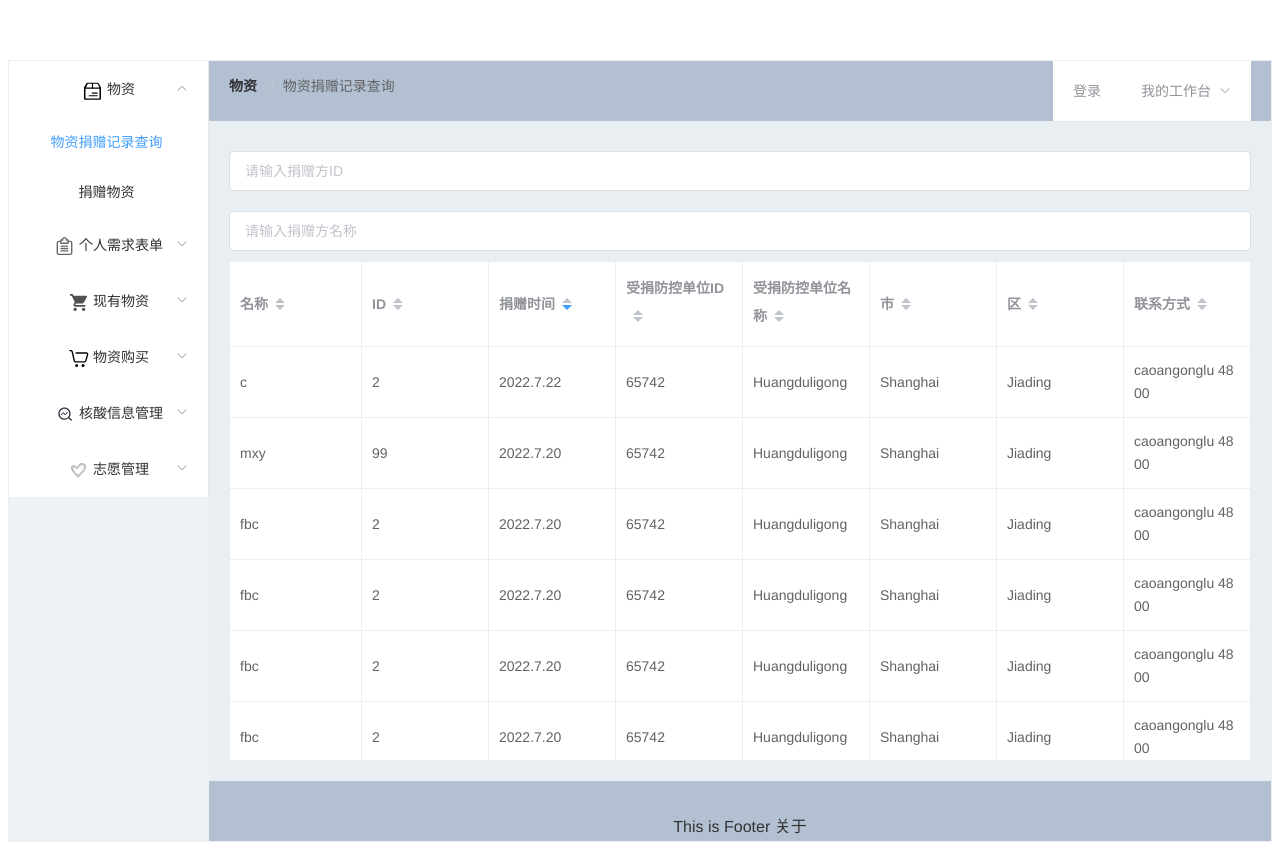
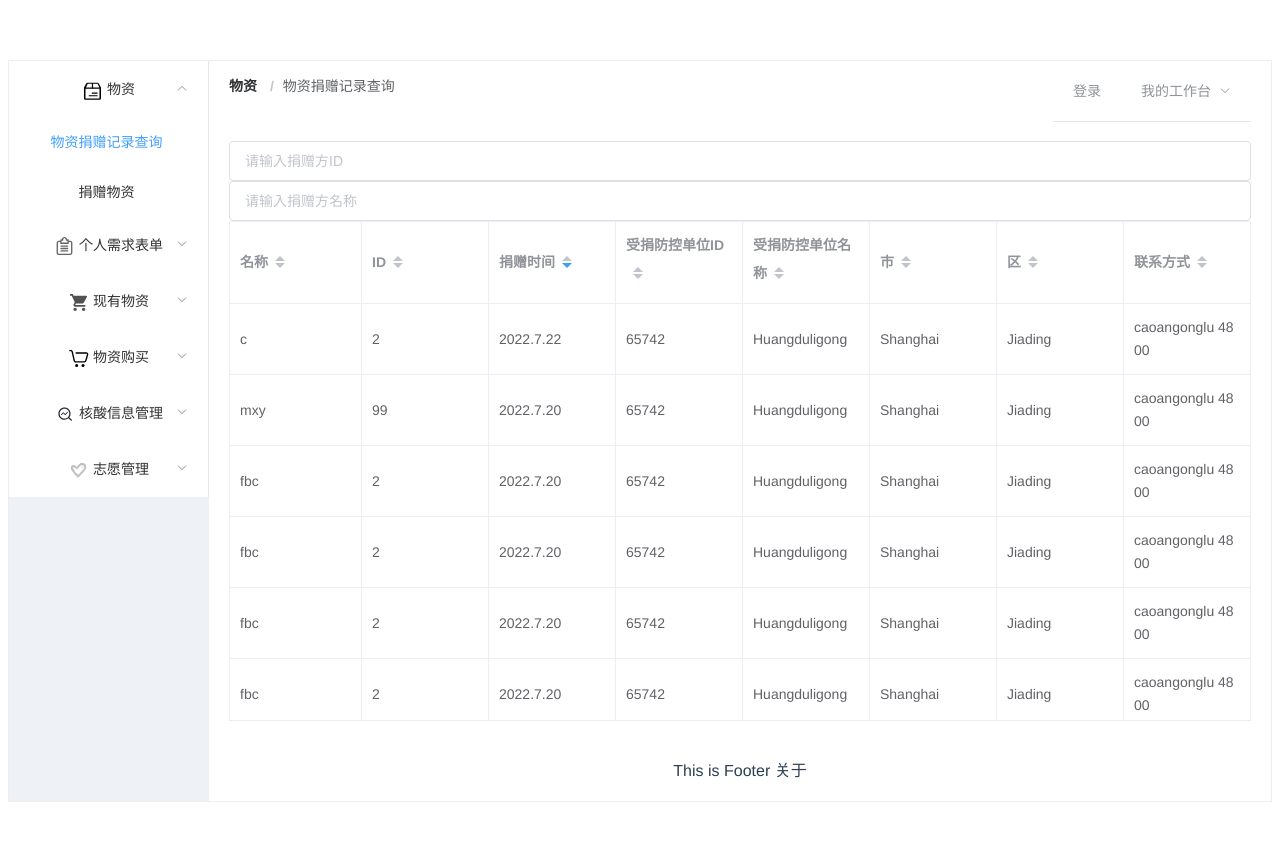
Before and after one commit to KKKA404/DB_Design_Project, a Vue app: page /CheckDonationRecord in a window 1280 px wide. After the commit the page ends 810 px from the top, so only its background shows below. Built offline with nearby package versions, Linux system fonts and the light colour scheme.

Commit message:
comment some css code to avoid grey bg

```diff
--- a/src/components/NavBar.vue
+++ b/src/components/NavBar.vue
@@ -48,7 +48,7 @@ export default {
 
 .breadcrumb-container {
   float: left;
-      height: 100%;
+  height: 100%;
   line-height: 50px;
   transition: background 0.3s;
   -webkit-tap-highlight-color: transparent;
--- a/src/views/CheckDonationRecord.vue
+++ b/src/views/CheckDonationRecord.vue
@@ -81,7 +81,7 @@ export default {
 </script>
 
 <style>
-.el-header,
+/* .el-header,
 .el-footer {
   background-color: #b3c0d1;
   color: #333;
@@ -114,5 +114,5 @@ body > .el-container {
 
 .el-container:nth-child(7) .el-aside {
   line-height: 320px;
-}
+} */
 </style>
--- a/src/views/CheckNeedRecord.vue
+++ b/src/views/CheckNeedRecord.vue
@@ -156,7 +156,7 @@ export default {
 </script>
 
 <style>
-.el-header,
+/* .el-header,
 .el-footer {
   background-color: #b3c0d1;
   color: #333;
@@ -189,5 +189,5 @@ body > .el-container {
 
 .el-container:nth-child(7) .el-aside {
   line-height: 320px;
-}
+} */
 </style>
--- a/src/views/CheckPurchRecord.vue
+++ b/src/views/CheckPurchRecord.vue
@@ -202,7 +202,7 @@ export default {
 </script>
 
 <style>
-.el-header,
+/* .el-header,
 .el-footer {
   background-color: #b3c0d1;
   color: #333;
@@ -235,5 +235,5 @@ body > .el-container {
 
 .el-container:nth-child(7) .el-aside {
   line-height: 320px;
-}
+} */
 </style>
--- a/src/views/MakeDonation.vue
+++ b/src/views/MakeDonation.vue
@@ -261,7 +261,7 @@ export default {
 </script>
 
 <style>
-.el-row {
+/* .el-row {
   margin-bottom: 20px;
 }
 
@@ -323,5 +323,5 @@ body>.el-container {
 
 .el-container:nth-child(7) .el-aside {
   line-height: 320px;
-}
+} */
 </style>
--- a/src/views/VolunteerApplication.vue
+++ b/src/views/VolunteerApplication.vue
@@ -152,7 +152,7 @@ export default {
 </script>
 
 <style>
-.el-row {
+/* .el-row {
     margin-bottom: 20px;
 }
 
@@ -214,5 +214,5 @@ body>.el-container {
 
 .el-container:nth-child(7) .el-aside {
     line-height: 320px;
-}
+} */
 </style>
```
